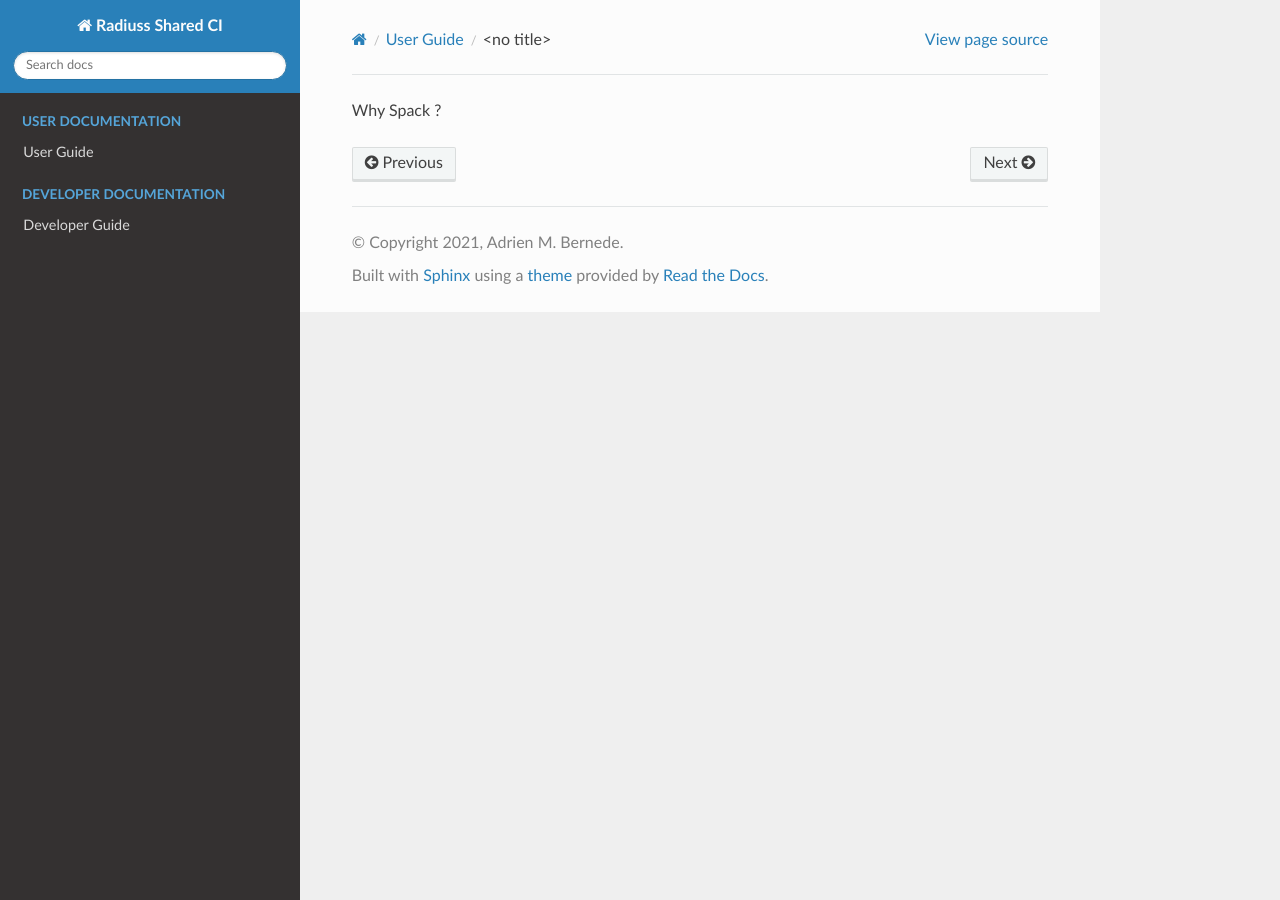
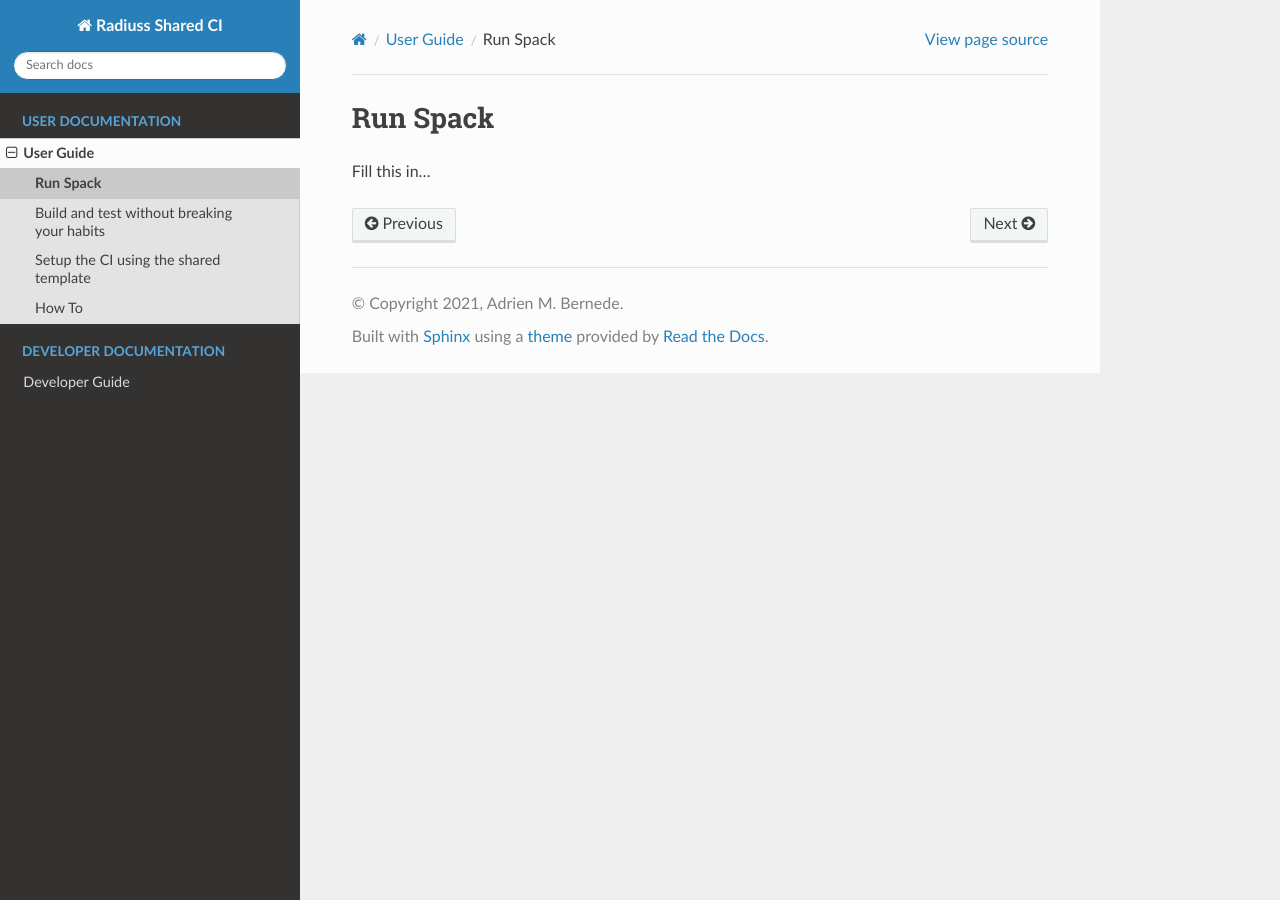
Before and after one commit to LLNL/radiuss-shared-ci, a Sphinx documentation site: the page built from docs/sphinx/user_guide/use_spack.rst, in a window 1280 px wide. Built offline with Sphinx 7.4.7 and the Read the Docs theme 2.0.0, drawn with Linux system fonts in a browser that asks for light colours.

Commit message:
Attempt to generate link to section

```diff
--- a/docs/sphinx/user_guide/use_spack.rst
+++ b/docs/sphinx/user_guide/use_spack.rst
@@ -7,4 +7,8 @@
 
 .. _run_spack-label:
 
-Why Spack ?
+**********
+Run Spack
+**********
+
+Fill this in...
```
